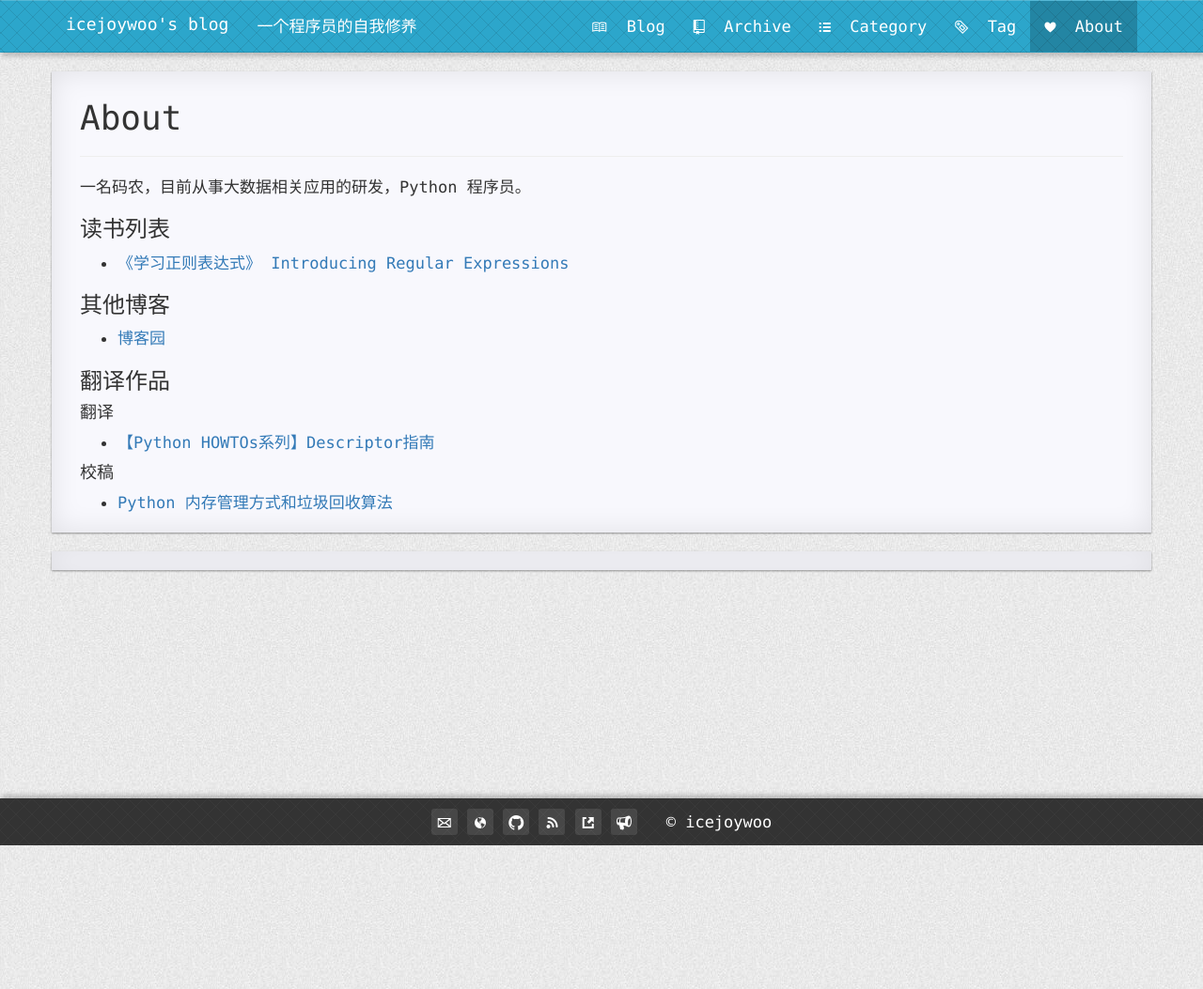
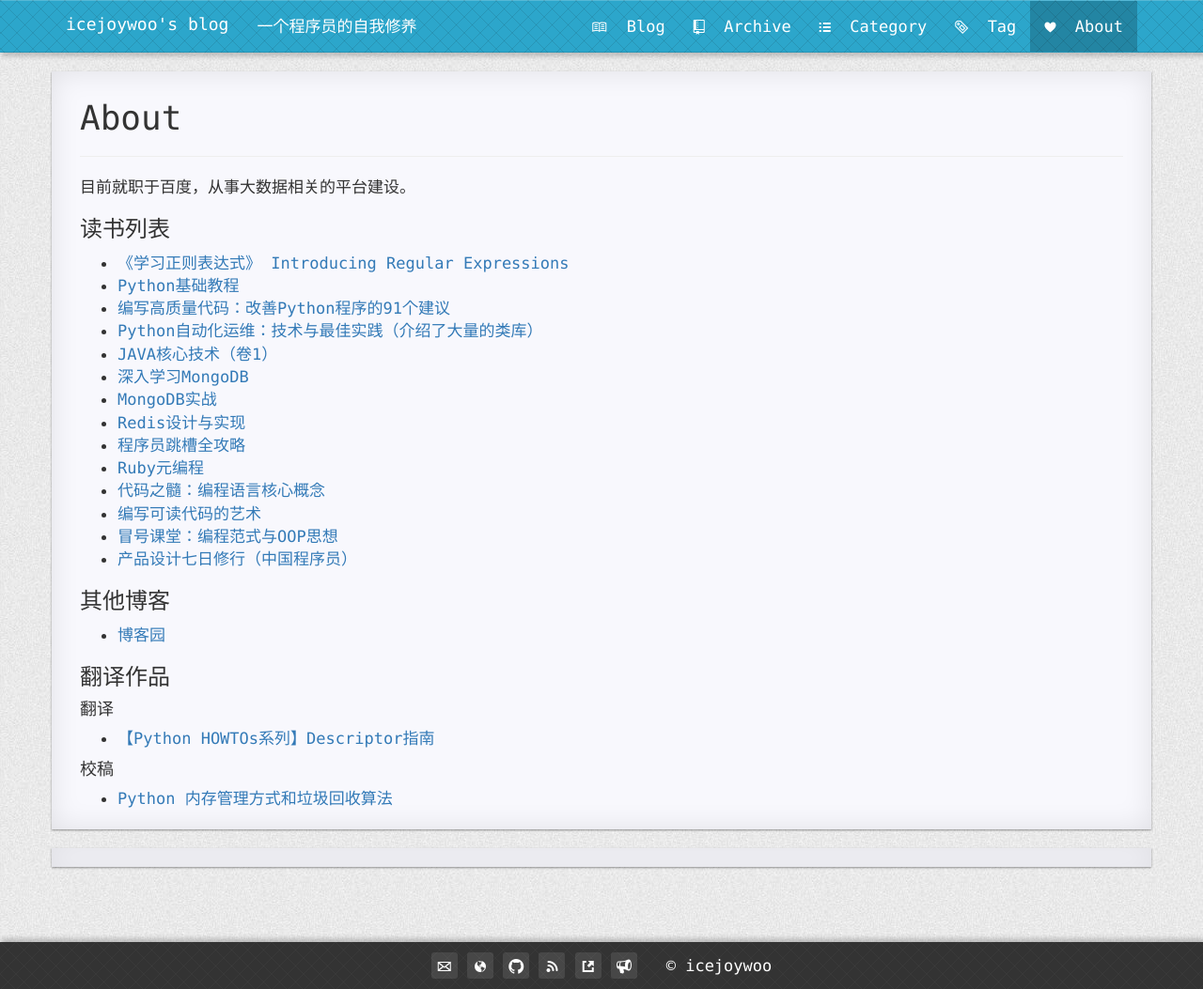
Before and after one commit to icejoywoo/icejoywoo.github.io, a Jekyll site: the page built from pages/4about.md, in a window 1280 px wide. Shown: the whole page at 94% size. Built offline with Jekyll 4.4.1, drawn with Linux system fonts in a browser that asks for light colours; Markdown is read by kramdown in place of the engine named in the settings; comment, search, counter and statistics services are not loaded.

Commit message:
update about

```diff
--- a/pages/4about.md
+++ b/pages/4about.md
@@ -6,11 +6,24 @@ icon: octicon-heart
 isNavItem: true
 ---
 
-一名码农，目前从事大数据相关应用的研发，Python 程序员。
+目前就职于百度，从事大数据相关的平台建设。
 
 ### 读书列表
 
 - [《学习正则表达式》](http://book.douban.com/subject/22601258/) [Introducing Regular Expressions]({{ '/assets/ebook/Oreilly.Introducing.Regular.Expressions.Jul.2012.pdf' | prepend: site.baseurl | prepend: site.url }})
+- [Python基础教程](http://book.douban.com/subject/4866934/)
+- [编写高质量代码：改善Python程序的91个建议](http://book.douban.com/subject/25910544/)
+- [Python自动化运维：技术与最佳实践（介绍了大量的类库）](http://www.duokan.com/book/76165)
+- [JAVA核心技术（卷1）](http://book.douban.com/subject/3146174/)
+- [深入学习MongoDB](http://www.duokan.com/book/63369)
+- [MongoDB实战](http://www.duokan.com/book/41809)
+- [Redis设计与实现](http://www.duokan.com/book/53962)
+- [程序员跳槽全攻略](http://www.duokan.com/book/80213)
+- [Ruby元编程](http://www.duokan.com/book/47916)
+- [代码之髓：编程语言核心概念](http://www.duokan.com/book/95406)
+- [编写可读代码的艺术](http://www.duokan.com/book/51857)
+- [冒号课堂：编程范式与OOP思想](http://www.duokan.com/book/83113)
+- [产品设计七日修行（中国程序员）](http://www.duokan.com/book/44777)
 
 ### 其他博客
 - [博客园](http://icejoywoo.cnblogs.com/)
```
